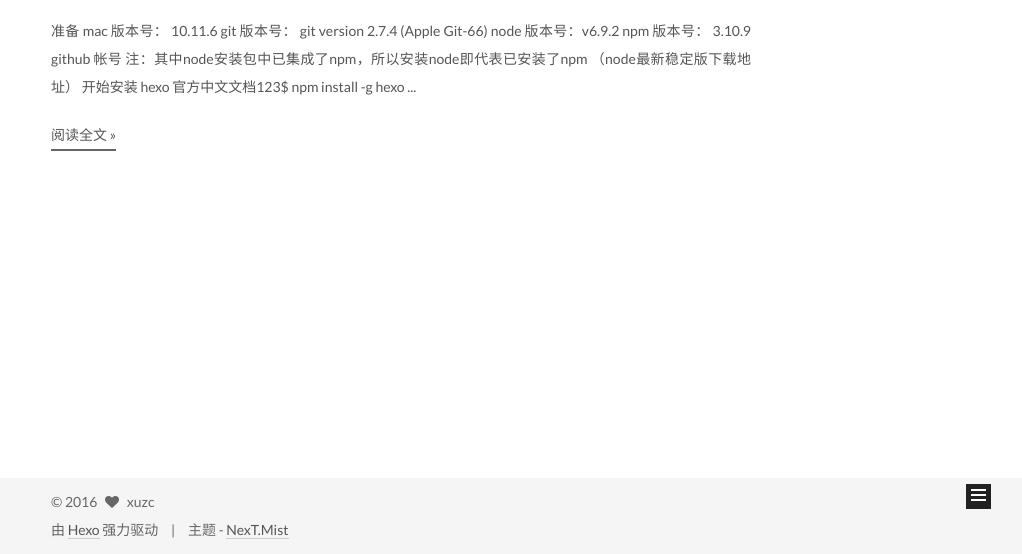
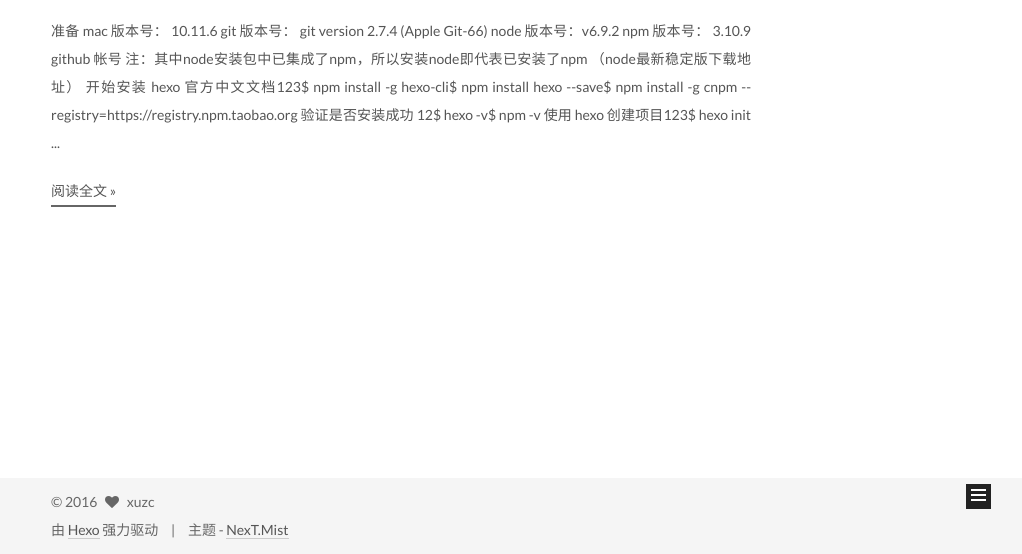
Before and after one commit to xuzc/xuzc.github.io, a plain HTML site: page index.html in a window 1280 px wide. Shown: the part 246-800 px from the top of the page, without its empty margins (239-1261 px from the left). Drawn offline with Linux system fonts and the light colour scheme.

Commit message:
Site updated: 2016-12-22 18:49:02

```diff
--- a/css/main.css
+++ b/css/main.css
@@ -1548,7 +1548,7 @@
   width: 4px;
   height: 4px;
   border-radius: 50%;
-  background: #ff54ff;
+  background: #5329e3;
 }
 .links-of-blogroll {
   font-size: 13px;
--- a/index.html
+++ b/index.html
@@ -287,7 +287,10 @@
 github 帐号
 
 注：其中node安装包中已集成了npm，所以安装node即代表已安装了npm （node最新稳定版下载地址）
-开始安装 hexo 官方中文文档123$ npm install -g hexo
+开始安装 hexo 官方中文文档123$ npm install -g hexo-cli$ npm install hexo --save$ npm install -g cnpm --registry=https://registry.npm.taobao.org
+验证是否安装成功
+12$ hexo -v$ npm -v
+使用 hexo 创建项目123$ hexo init
           ...
 
           <div class="post-more-link text-center">
```
